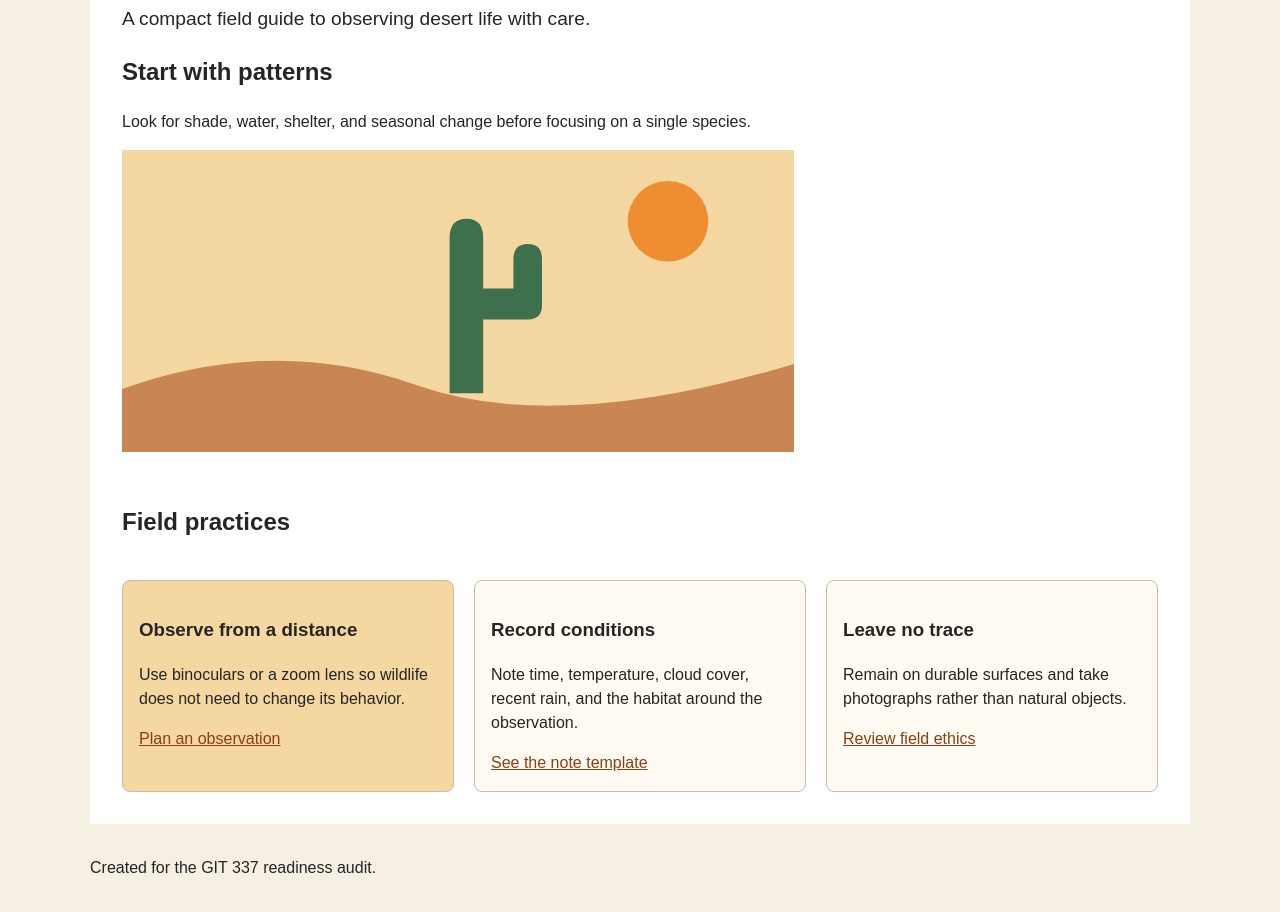
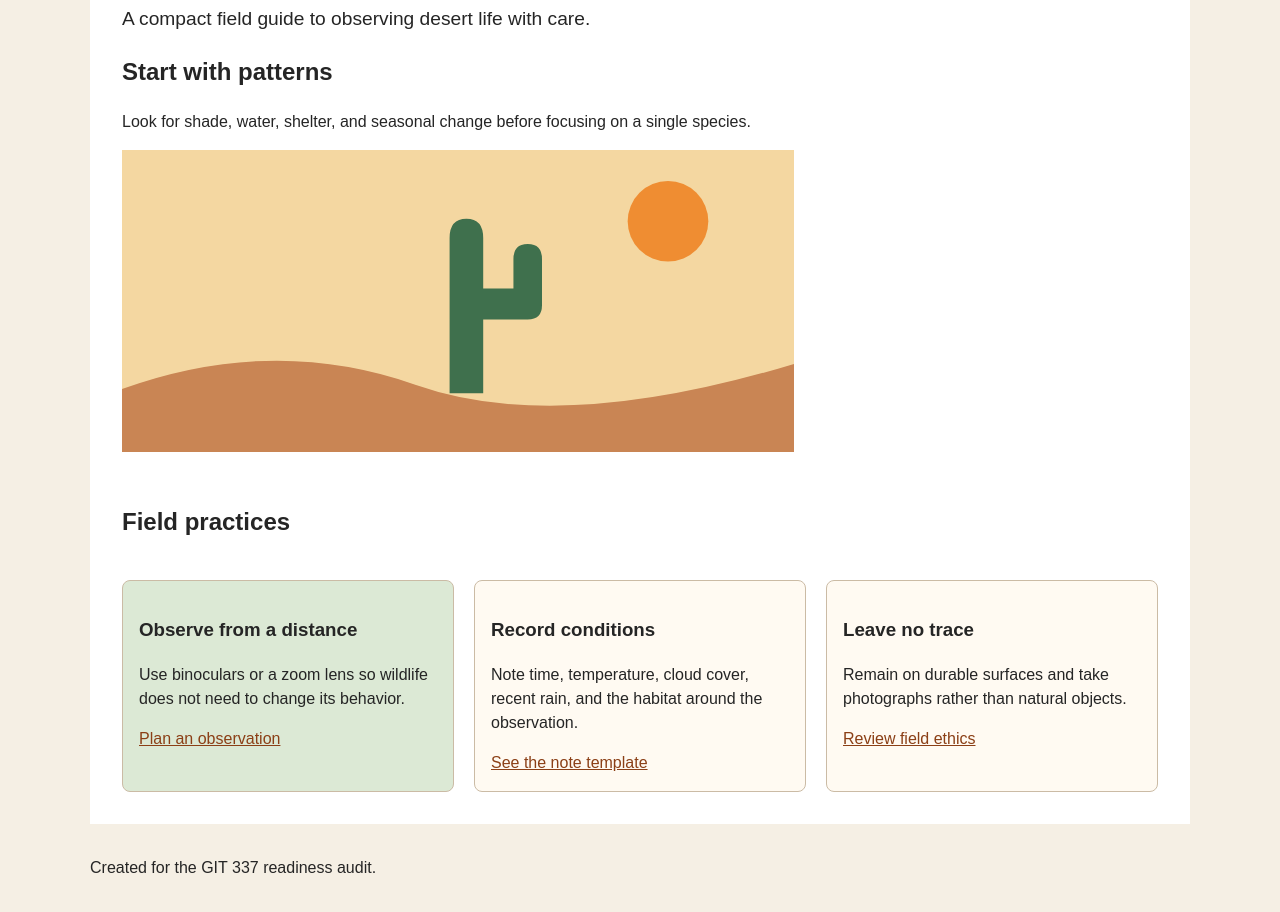
Before and after one commit to malaysiathomas-cottingham/git337-m0-multipage-site-repair, a plain HTML site: page index.html in a window 1280 px wide. Shown: the part 182-1094 px from the top of the page. Drawn offline with Linux system fonts and the light colour scheme.

Commit message:
Fix C4: remove id styling to fix specificity issue

```diff
--- a/css/styles.css
+++ b/css/styles.css
@@ -79,10 +79,6 @@ main {
   background: #fffaf2;
 }
 
-#featured-card {
-  background: #f4d7a1;
-}
-
 .featured {
   background: #dce9d5;
 }
```
